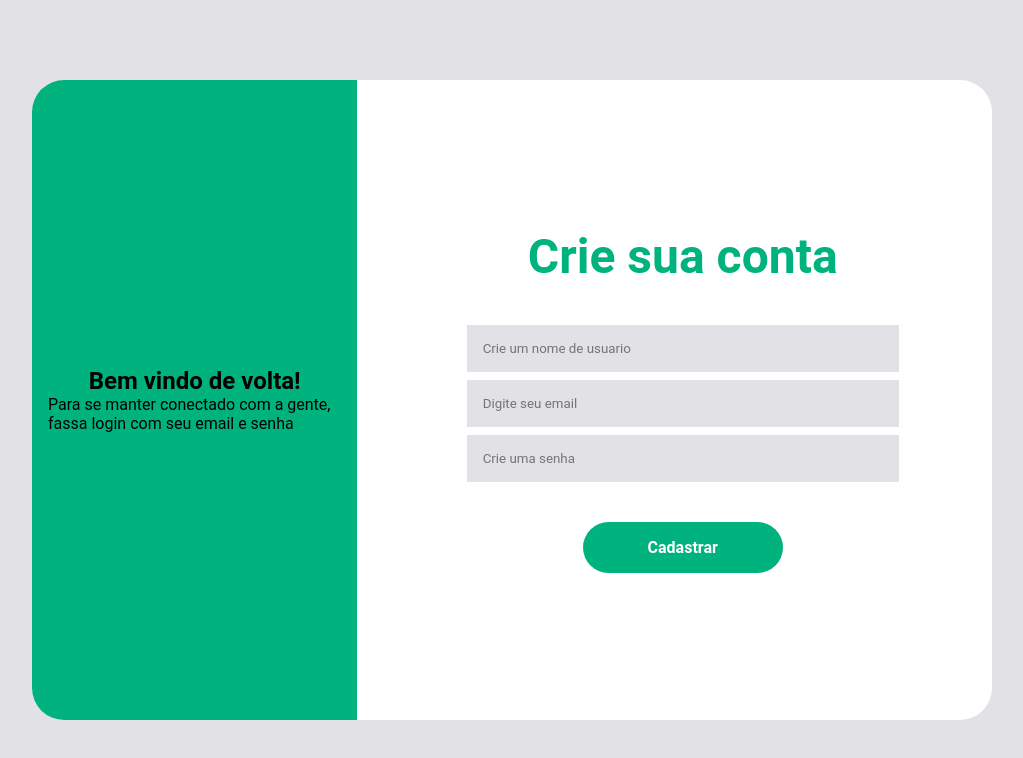
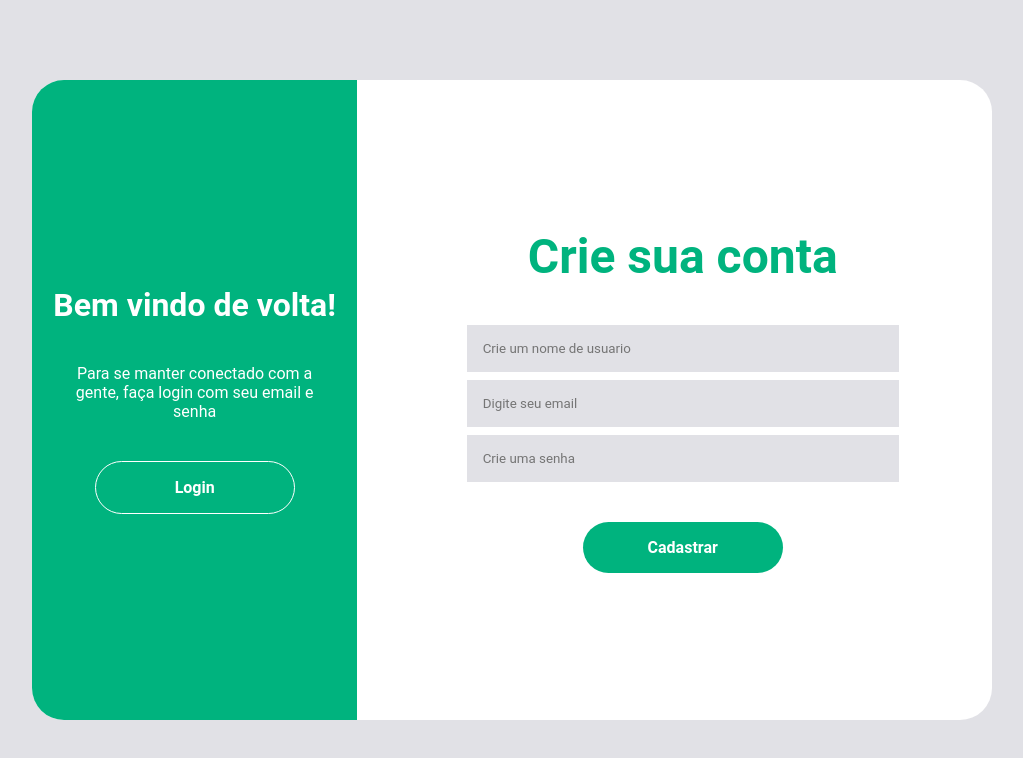
Before and after one commit to lucastheldl/Next-RealtimeChat, a Next.js app: page /auth/register in a window 1280 px wide. Shown: the top 758 px of the page, without its empty margins (128-1151 px from the left). Built offline with nearby package versions, Linux system fonts and the light colour scheme; no server answers.

Commit message:
feat: add contact searchbar and base styles

```diff
--- /dev/null
+++ b/src/components/searchContactInput.tsx
@@ -0,0 +1,5 @@
+import { Input } from "@/styles/components/searchContactInput";
+
+export function SearchContactInput() {
+  return <Input />;
+}
--- a/src/pages/auth/register/index.tsx
+++ b/src/pages/auth/register/index.tsx
@@ -2,7 +2,7 @@
 import {
   FormContainer,
   FormWrapper,
-  RegisterBtn,
+  Btn,
   RegisterForm,
   RegisterInput,
   SignInContainer,
@@ -48,9 +48,12 @@ export default function Register() {
         <SignInContainer>
           <h2>Bem vindo de volta!</h2>
           <p>
-            Para se manter conectado com a gente, fassa login com seu email e
+            Para se manter conectado com a gente, faça login com seu email e
             senha
           </p>
+          <Btn type="submit" border={"whiteBorder"}>
+            Login
+          </Btn>
         </SignInContainer>
         <RegisterForm onSubmit={handleSubmit(handleRegister)}>
           <h2>Crie sua conta</h2>
@@ -72,7 +75,7 @@ export default function Register() {
             required
             {...register("password")}
           />
-          <RegisterBtn type="submit">Cadastrar</RegisterBtn>
+          <Btn type="submit">Cadastrar</Btn>
         </RegisterForm>
       </FormContainer>
     </FormWrapper>
--- a/src/pages/index.tsx
+++ b/src/pages/index.tsx
@@ -5,6 +5,7 @@ import { ChatContainer, ContactsContainer, Wrapper } from "@/styles/main";
 import { ContactItem } from "@/components/contactItem";
 import { MesageInput } from "@/components/messageInput";
 import { ChatHeader } from "@/components/chatHeader";
+import { SearchContactInput } from "@/components/searchContactInput";
 
 const inter = Inter({ subsets: ["latin"] });
 
@@ -12,7 +13,7 @@ export default function Home() {
   return (
     <>
       <Head>
-        <title>RealtimeChat</title>
+        <title>Realtime Chat</title>
         <meta
           name="description"
           content="A real time chat app to connect with your friends"
@@ -22,6 +23,7 @@ export default function Home() {
       </Head>
       <Wrapper className={` ${inter.className}`}>
         <ContactsContainer>
+          <SearchContactInput />
           <ContactItem />
           <ContactItem />
           <ContactItem />
--- a/src/styles/components/messageInput.ts
+++ b/src/styles/components/messageInput.ts
@@ -12,10 +12,6 @@ export const Input = styled("input", {
   border: "none",
 
   backgroundColor: "white",
-
-  "&:hover": {
-    cursor: "pointer",
-  },
 });
 export const SendBtn = styled("button", {
   padding: "1rem",
--- a/src/styles/global.ts
+++ b/src/styles/global.ts
@@ -4,6 +4,10 @@ export const globalStyles = globalCss({
   "*": {
     padding: 0,
     margin: 0,
+    ":focus": {
+      outline: 0,
+      boxShadow: "0 0 0 2px $green500",
+    },
   },
 
   body: {
--- a/src/styles/main.ts
+++ b/src/styles/main.ts
@@ -10,7 +10,7 @@ export const ContactsContainer = styled("section", {
 
   height: "100vh",
   flex: 0.3,
-  backgroundColor: "$green300",
+  background: "linear-gradient(to top,$green500 0%, $green300 100%)",
 });
 
 export const ChatContainer = styled("section", {
--- a/src/styles/pages/register.ts
+++ b/src/styles/pages/register.ts
@@ -30,6 +30,17 @@ export const SignInContainer = styled("div", {
 
   backgroundColor: `$green300`,
   padding: "1rem",
+
+  h2: {
+    color: "white",
+    fontSize: "2rem",
+    marginBottom: "2rem",
+  },
+  p: {
+    textAlign: "center",
+    color: "white",
+    padding: "0.5rem",
+  },
 });
 
 export const RegisterForm = styled("form", {
@@ -56,7 +67,7 @@ export const RegisterInput = styled("input", {
   maxWidth: "400px",
   width: "100%",
 });
-export const RegisterBtn = styled("button", {
+export const Btn = styled("button", {
   maxWidth: "200px",
   width: "100%",
 
@@ -70,4 +81,19 @@ export const RegisterBtn = styled("button", {
   borderRadius: "2rem",
   padding: "1rem",
   marginTop: "2rem",
+
+  "&:hover": {
+    cursor: "pointer",
+    backgroundColor: "$green500",
+  },
+  variants: {
+    border: {
+      noborder: {
+        border: "1px solid transparent",
+      },
+      whiteBorder: {
+        border: "1px solid white",
+      },
+    },
+  },
 });
```
Also changed, not shown: src/styles/components/searchContactInput.ts (added, +12 -0 lines).
